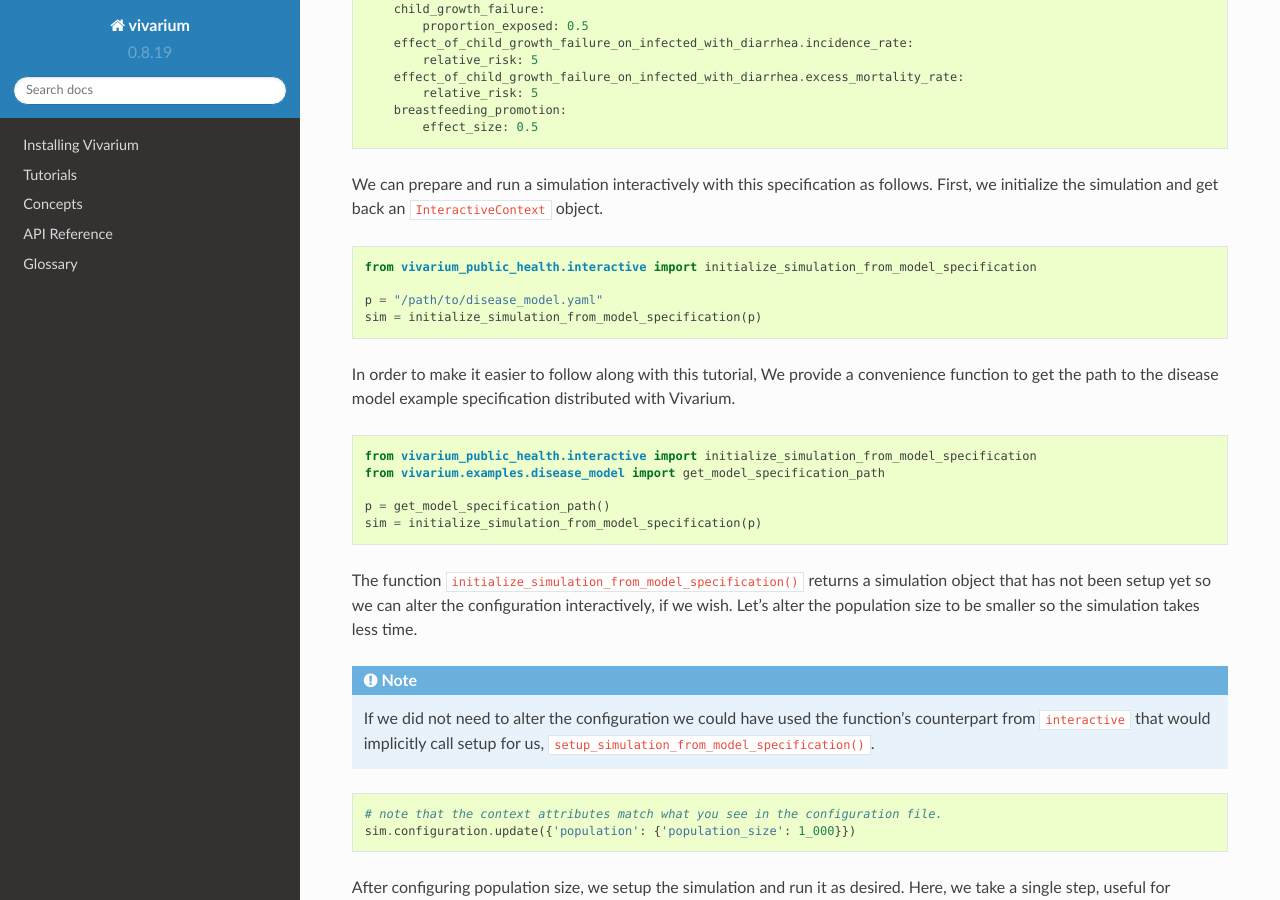
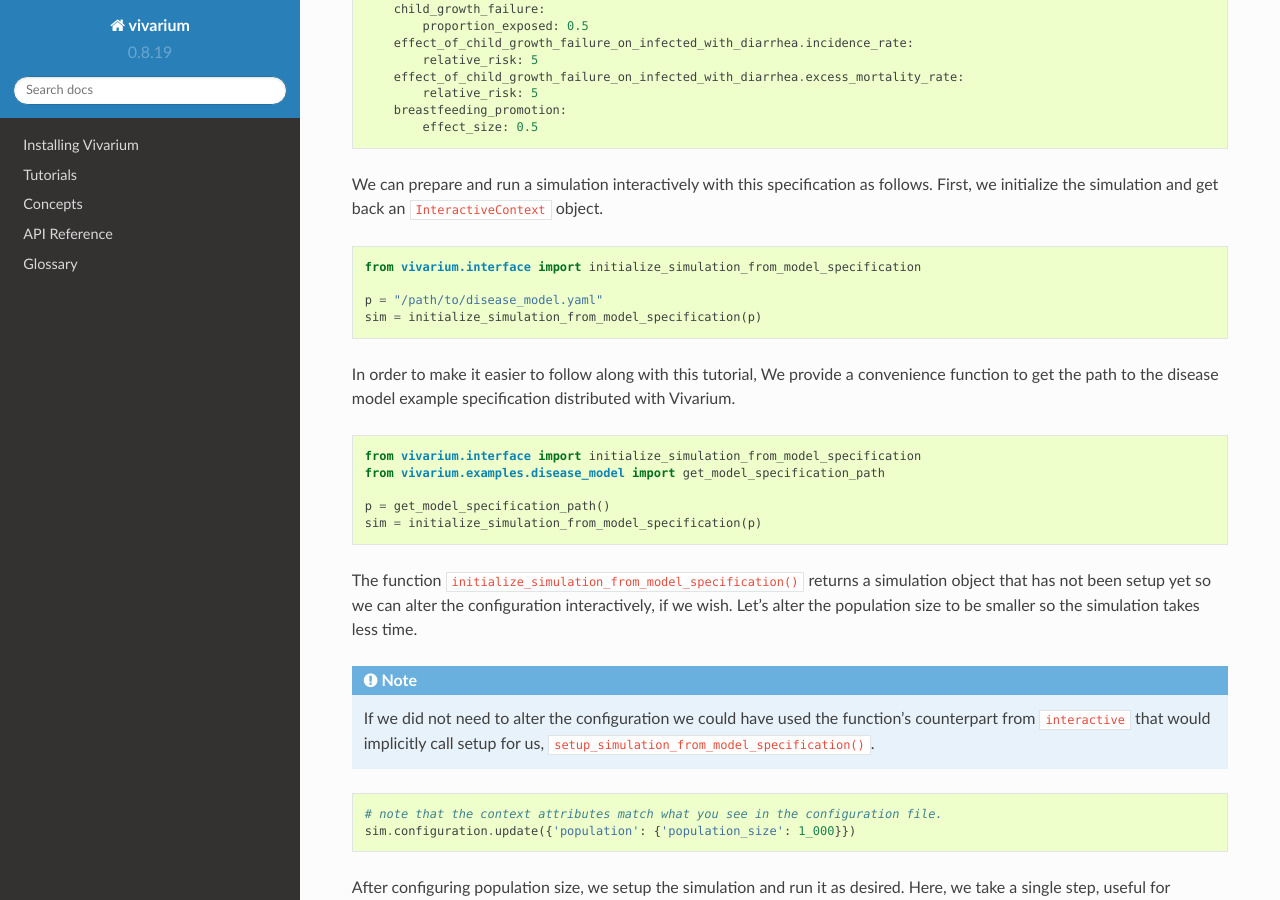
Before and after one commit to ihmeuw/vivarium, a Sphinx documentation site: the page built from docs/source/tutorials/interactive_simulation.rst, in a window 1280 px wide and 900 px high, scrolled down 1781 px. Built offline with Sphinx 7.4.7 and the Read the Docs theme 2.0.0, drawn with Linux system fonts in a browser that asks for light colours; some of the changed text lies outside the part shown.

Commit message:
should be using vivarium.interface

```diff
--- a/docs/source/tutorials/interactive_simulation.rst
+++ b/docs/source/tutorials/interactive_simulation.rst
@@ -54,7 +54,7 @@ simulation and get back an ``InteractiveContext`` object.
 
 .. code-block:: python
 
-    from vivarium_public_health.interactive import initialize_simulation_from_model_specification
+    from vivarium.interface import initialize_simulation_from_model_specification
 
     p = "/path/to/disease_model.yaml"
     sim = initialize_simulation_from_model_specification(p)
@@ -64,7 +64,7 @@ disease model example specification distributed with Vivarium.
 
 .. code-block:: python
 
-    from vivarium_public_health.interactive import initialize_simulation_from_model_specification
+    from vivarium.interface import initialize_simulation_from_model_specification
     from vivarium.examples.disease_model import get_model_specification_path
 
     p = get_model_specification_path()
@@ -161,7 +161,7 @@ no matter which helper function you use, though it may or may not have had its s
 
 .. code-block:: python
 
-    from vivarium_public_health.interactive import setup_simulation
+    from vivarium.interface import setup_simulation
 
     sim = setup_simulation(components, config)
     sim.step()
```
